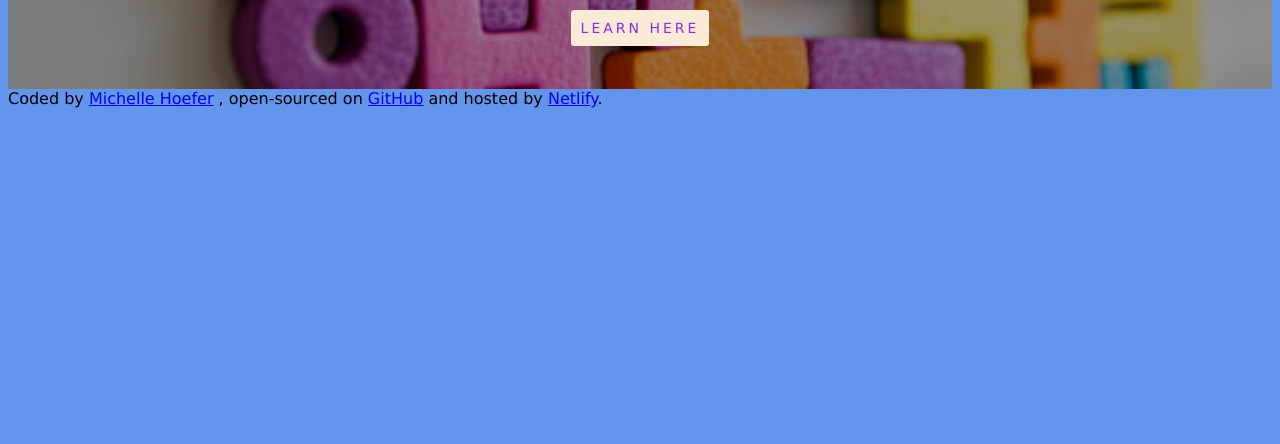
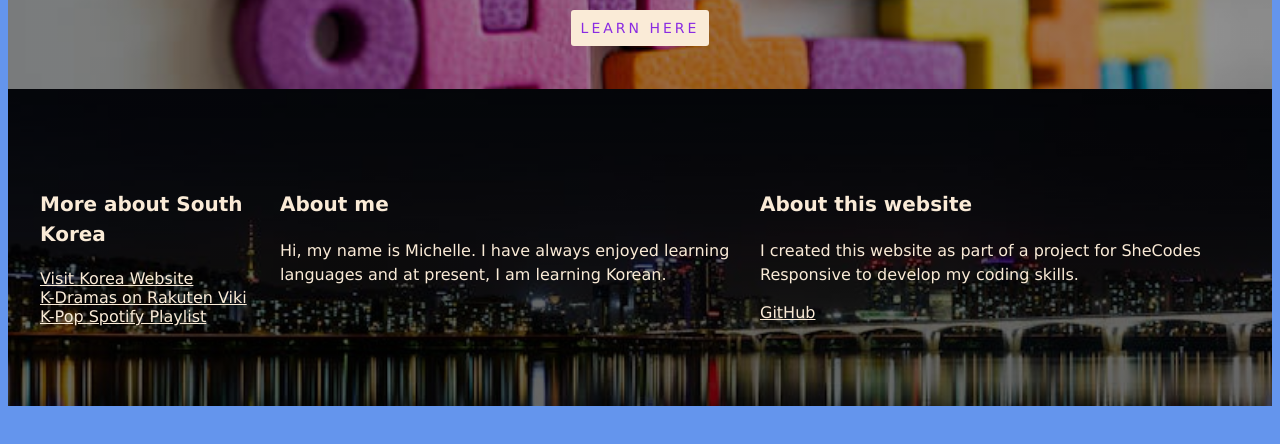
Before and after one commit to MichelleHoefer/korean-responsive-project, a plain HTML site: page index.html in a window 1280 px wide. Shown: the part 328-772 px from the top of the page. Drawn offline with Linux system fonts and the light colour scheme.

Commit message:
worked on footer

```diff
--- a/index.html
+++ b/index.html
@@ -14,24 +14,55 @@
         <h2>한국어를 배우자</h2>
         <a href="https://www.goodjobkorean.com/" target="_blank">Learn here</a>
       </header>
+      <footer>
+        <section class="grid">
+          <div>
+            <h3>More about South Korea</h3>
+            <ul>
+              <li>
+                <a
+                  href="https://english.visitkorea.or.kr/svc/main/index.do"
+                  target="_blank"
+                  >Visit Korea Website</a
+                >
+              </li>
+              <li>
+                <a
+                  href="https://www.viki.com/categories/country/korea/genre/all"
+                  target="_blank"
+                  >K-Dramas on Rakuten Viki</a
+                >
+              </li>
+              <li>
+                <a
+                  href="https://open.spotify.com/playlist/37i9dQZF1DX9tPFwDMOaN1"
+                  target="_blank"
+                  >K-Pop Spotify Playlist</a
+                >
+              </li>
+            </ul>
+          </div>
+          <div>
+            <h3>About me</h3>
+            <p>
+              Hi, my name is Michelle. I have always enjoyed learning languages
+              and at present, I am learning Korean.
+            </p>
+          </div>
+          <div>
+            <h3>About this website</h3>
+            <p>
+              I created this website as part of a project for SheCodes
+              Responsive to develop my coding skills.
+            </p>
 
-      <footer>
-        Coded by
-        <a
-          href="https://www.linkedin.com/in/michelle-hoefer-0b478229b/"
-          target="_blank"
-          >Michelle Hoefer</a
-        >
-        , open-sourced on
-        <a
-          href="https://github.com/MichelleHoefer/korean-responsive-project"
-          target="_blank"
-          >GitHub</a
-        >
-        and hosted by
-        <a href="https://korean-responsive-project.netlify.app/" target="_blank"
-          >Netlify</a
-        >.
+            <a
+              href="https://github.com/MichelleHoefer/korean-responsive-project"
+              target="_blank"
+              >GitHub</a
+            >
+          </div>
+        </section>
       </footer>
     </div>
   </body>
--- a/src/style.css
+++ b/src/style.css
@@ -6,6 +6,15 @@ body {
 .container {
   max-width: 1400px;
   margin: 0 auto;
+}
+
+section {
+  max-width: 1200px;
+  margin: 0 auto;
+}
+.grid {
+  display: grid;
+  grid-template-columns: 1fr 2fr 2fr;
 }
 
 header {
@@ -56,7 +65,42 @@ header a {
   padding: 10px;
   margin-bottom: 10px;
 }
-@media (max-width: 900px) {
+footer {
+  color: antiquewhite;
+  background-image: linear-gradient(rgba(0, 0, 0, 0.6), rgba(0, 0, 0, 0.6)),
+    url("../images/seoul-by-night.jpeg");
+  background-size: cover;
+  background-position: center;
+  background-repeat: no-repeat;
+  padding: 80px 0;
+}
+footer h3 {
+  font-weight: 700;
+  font-size: 20px;
+  line-height: 30px;
+}
+footer p {
+  font-weight: 400;
+  font-size: 16px;
+  line-height: 24px;
+
+  margin-right: 20px;
+}
+footer ul {
+  margin: 0;
+  padding: 0;
+}
+footer li {
+  list-style: none;
+  margin: 0;
+  padding: 0;
+}
+
+footer a {
+  color: antiquewhite;
+}
+
+@media (max-width: 960px) {
   header {
     padding: 30px 0;
   }
```
Also changed, not shown: images/seoul-by-night.jpeg (added).
